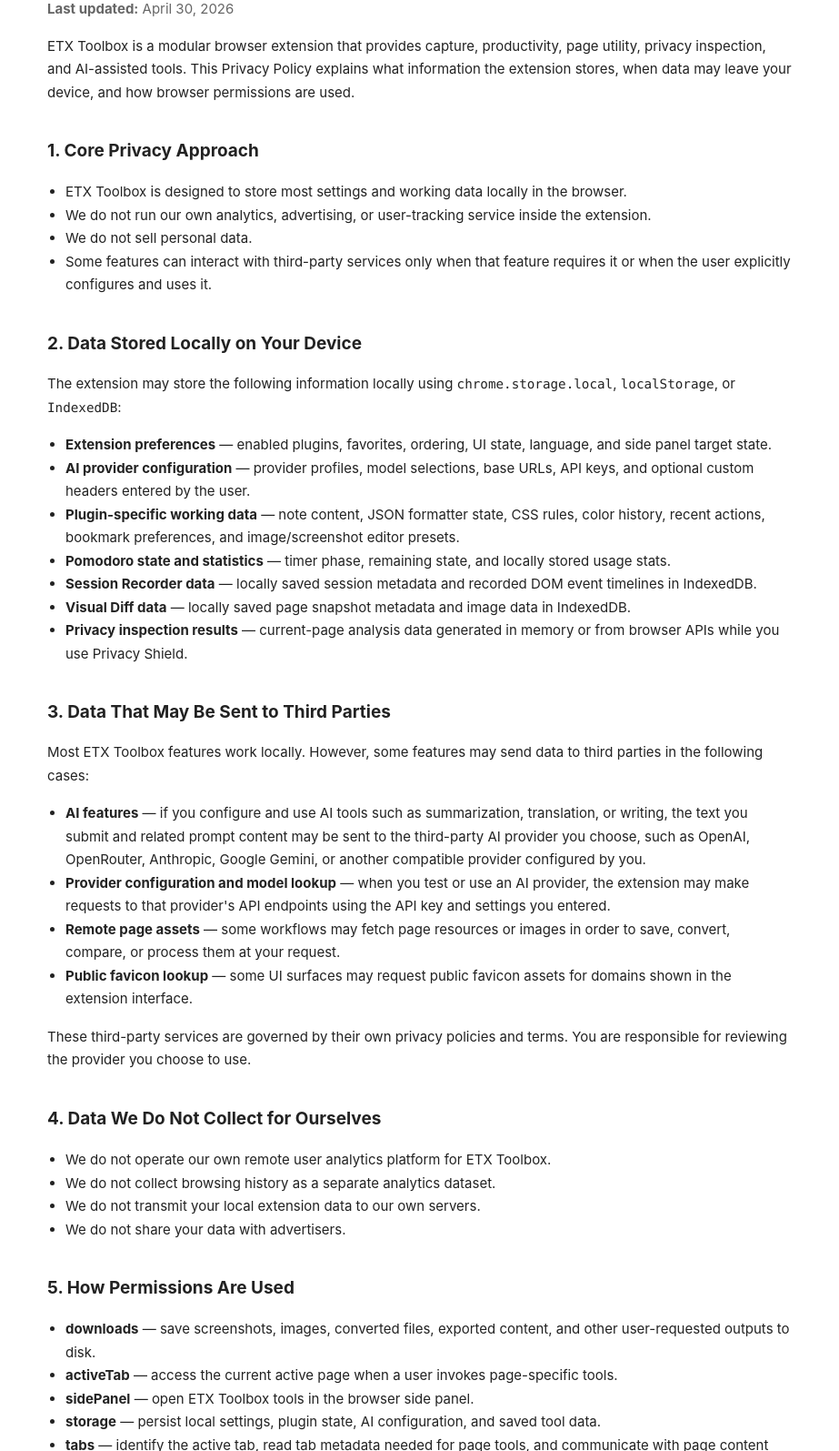
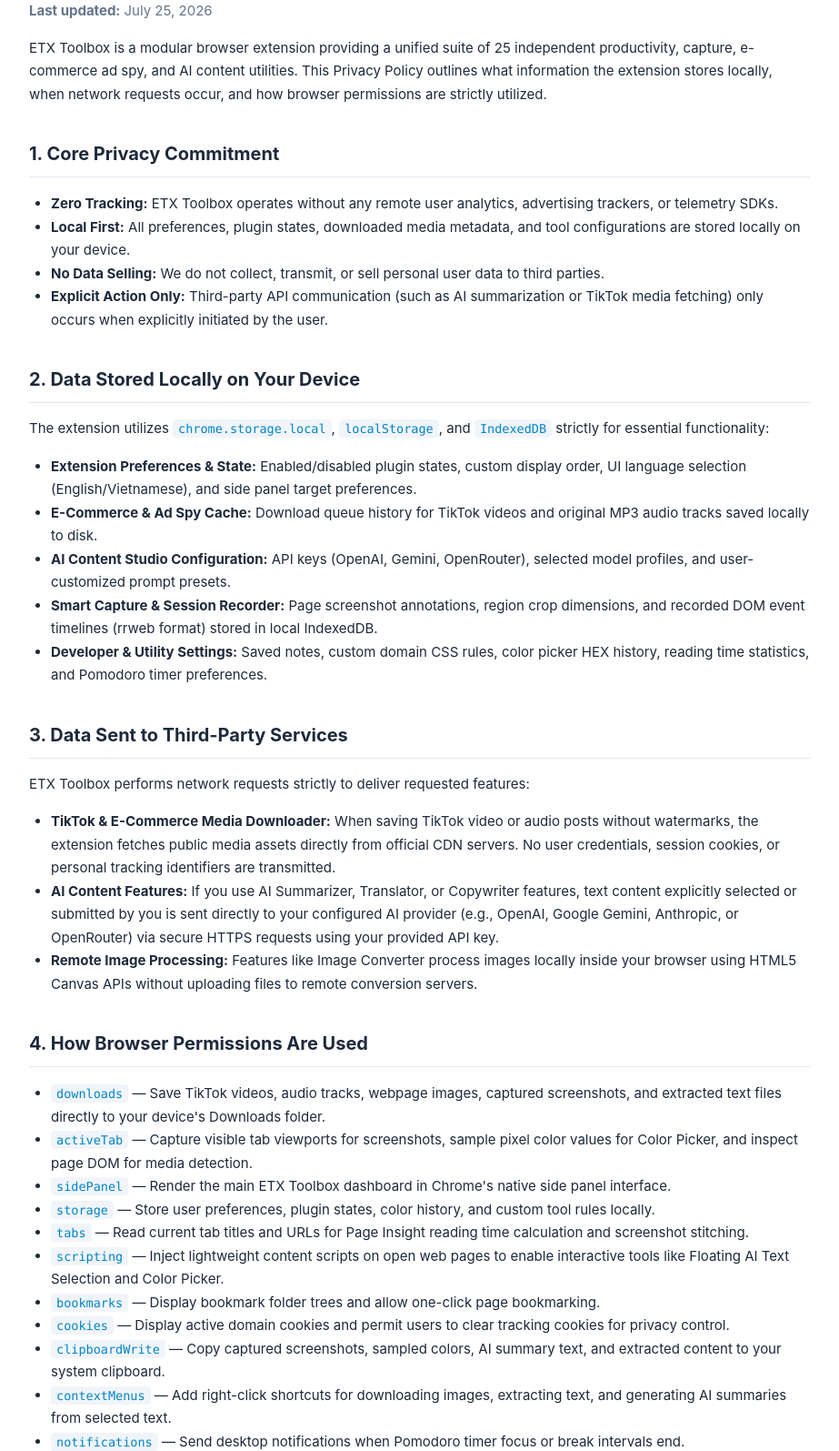
Before and after one commit to binh-dev-k2/etx-toolbox-privacy, a plain HTML site: page index.html in a window 1280 px wide. Shown: the part 102-1697 px from the top of the page at 91% size, without its empty margins (178-1101 px from the left). Drawn offline with Linux system fonts and the light colour scheme.

Commit message:
Revise Privacy Policy to version 2.1.0
Updated the Privacy Policy to version 2.1.0 with changes to styling, content, and structure.

```diff
--- a/index.html
+++ b/index.html
@@ -4,153 +4,149 @@
 <head>
   <meta charset="UTF-8">
   <meta name="viewport" content="width=device-width, initial-scale=1.0">
-  <title>Privacy Policy — ETX Toolbox</title>
+  <title>Privacy Policy — ETX Toolbox v2.1.0</title>
   <style>
     :root {
-      color-scheme: light;
+      color-scheme: light dark;
     }
 
     body {
-      font-family: -apple-system, BlinkMacSystemFont, 'Segoe UI', sans-serif;
-      max-width: 820px;
+      font-family: -apple-system, BlinkMacSystemFont, 'Segoe UI', Roboto, Oxygen, Ubuntu, Cantarell, sans-serif;
+      max-width: 860px;
       margin: 48px auto;
       padding: 0 24px 64px;
-      color: #222;
+      color: #1e293b;
       line-height: 1.7;
-      background: #fff;
+      background: #ffffff;
+    }
+
+    @media (prefers-color-scheme: dark) {
+      body {
+        background: #0f172a;
+        color: #f8fafc;
+      }
+      .muted {
+        color: #94a3b8 !important;
+      }
+      code {
+        background: #1e293b !important;
+        color: #38bdf8 !important;
+      }
+      footer {
+        color: #64748b !important;
+      }
     }
 
     h1 {
-      font-size: 30px;
+      font-size: 32px;
       line-height: 1.2;
       margin-bottom: 8px;
+      letter-spacing: -0.5px;
     }
 
     h2 {
-      font-size: 19px;
+      font-size: 20px;
       margin-top: 36px;
-      margin-bottom: 10px;
+      margin-bottom: 12px;
+      border-bottom: 1px solid #e2e8f0;
+      padding-bottom: 8px;
     }
 
-    p,
-    li {
+    p, li {
       font-size: 15px;
     }
 
     ul {
-      padding-left: 20px;
+      padding-left: 24px;
     }
 
     code {
       font-family: ui-monospace, SFMono-Regular, Menlo, Consolas, monospace;
-      font-size: 0.95em;
+      font-size: 0.9em;
+      background: #f1f5f9;
+      padding: 2px 6px;
+      border-radius: 4px;
+      color: #0284c7;
     }
 
     .muted {
-      color: #666;
+      color: #64748b;
     }
 
     footer {
-      margin-top: 48px;
-      color: #888;
+      margin-top: 56px;
+      color: #94a3b8;
       font-size: 13px;
+      border-top: 1px solid #e2e8f0;
+      padding-top: 16px;
     }
   </style>
 </head>
 
 <body>
-  <h1>Privacy Policy — ETX Toolbox</h1>
-  <p class="muted"><strong>Last updated:</strong> April 30, 2026</p>
+  <h1>Privacy Policy — ETX Toolbox v2.1.0</h1>
+  <p class="muted"><strong>Last updated:</strong> July 25, 2026</p>
 
   <p>
-    ETX Toolbox is a modular browser extension that provides capture, productivity, page utility, privacy inspection,
-    and AI-assisted tools. This Privacy Policy explains what information the extension stores, when data may leave your
-    device, and how browser permissions are used.
+    ETX Toolbox is a modular browser extension providing a unified suite of 25 independent productivity, capture, e-commerce ad spy, and AI content utilities. This Privacy Policy outlines what information the extension stores locally, when network requests occur, and how browser permissions are strictly utilized.
   </p>
 
-  <h2>1. Core Privacy Approach</h2>
+  <h2>1. Core Privacy Commitment</h2>
   <ul>
-    <li>ETX Toolbox is designed to store most settings and working data locally in the browser.</li>
-    <li>We do not run our own analytics, advertising, or user-tracking service inside the extension.</li>
-    <li>We do not sell personal data.</li>
-    <li>Some features can interact with third-party services only when that feature requires it or when the user explicitly configures and uses it.</li>
+    <li><strong>Zero Tracking:</strong> ETX Toolbox operates without any remote user analytics, advertising trackers, or telemetry SDKs.</li>
+    <li><strong>Local First:</strong> All preferences, plugin states, downloaded media metadata, and tool configurations are stored locally on your device.</li>
+    <li><strong>No Data Selling:</strong> We do not collect, transmit, or sell personal user data to third parties.</li>
+    <li><strong>Explicit Action Only:</strong> Third-party API communication (such as AI summarization or TikTok media fetching) only occurs when explicitly initiated by the user.</li>
   </ul>
 
   <h2>2. Data Stored Locally on Your Device</h2>
-  <p>The extension may store the following information locally using <code>chrome.storage.local</code>, <code>localStorage</code>, or <code>IndexedDB</code>:</p>
+  <p>The extension utilizes <code>chrome.storage.local</code>, <code>localStorage</code>, and <code>IndexedDB</code> strictly for essential functionality:</p>
   <ul>
-    <li><strong>Extension preferences</strong> — enabled plugins, favorites, ordering, UI state, language, and side panel target state.</li>
-    <li><strong>AI provider configuration</strong> — provider profiles, model selections, base URLs, API keys, and optional custom headers entered by the user.</li>
-    <li><strong>Plugin-specific working data</strong> — note content, JSON formatter state, CSS rules, color history, recent actions, bookmark preferences, and image/screenshot editor presets.</li>
-    <li><strong>Pomodoro state and statistics</strong> — timer phase, remaining state, and locally stored usage stats.</li>
-    <li><strong>Session Recorder data</strong> — locally saved session metadata and recorded DOM event timelines in IndexedDB.</li>
-    <li><strong>Visual Diff data</strong> — locally saved page snapshot metadata and image data in IndexedDB.</li>
-    <li><strong>Privacy inspection results</strong> — current-page analysis data generated in memory or from browser APIs while you use Privacy Shield.</li>
+    <li><strong>Extension Preferences &amp; State:</strong> Enabled/disabled plugin states, custom display order, UI language selection (English/Vietnamese), and side panel target preferences.</li>
+    <li><strong>E-Commerce &amp; Ad Spy Cache:</strong> Download queue history for TikTok videos and original MP3 audio tracks saved locally to disk.</li>
+    <li><strong>AI Content Studio Configuration:</strong> API keys (OpenAI, Gemini, OpenRouter), selected model profiles, and user-customized prompt presets.</li>
+    <li><strong>Smart Capture &amp; Session Recorder:</strong> Page screenshot annotations, region crop dimensions, and recorded DOM event timelines (rrweb format) stored in local IndexedDB.</li>
+    <li><strong>Developer &amp; Utility Settings:</strong> Saved notes, custom domain CSS rules, color picker HEX history, reading time statistics, and Pomodoro timer preferences.</li>
   </ul>
 
-  <h2>3. Data That May Be Sent to Third Parties</h2>
-  <p>Most ETX Toolbox features work locally. However, some features may send data to third parties in the following cases:</p>
+  <h2>3. Data Sent to Third-Party Services</h2>
+  <p>ETX Toolbox performs network requests strictly to deliver requested features:</p>
   <ul>
-    <li><strong>AI features</strong> — if you configure and use AI tools such as summarization, translation, or writing, the text you submit and related prompt content may be sent to the third-party AI provider you choose, such as OpenAI, OpenRouter, Anthropic, Google Gemini, or another compatible provider configured by you.</li>
-    <li><strong>Provider configuration and model lookup</strong> — when you test or use an AI provider, the extension may make requests to that provider's API endpoints using the API key and settings you entered.</li>
-    <li><strong>Remote page assets</strong> — some workflows may fetch page resources or images in order to save, convert, compare, or process them at your request.</li>
-    <li><strong>Public favicon lookup</strong> — some UI surfaces may request public favicon assets for domains shown in the extension interface.</li>
-  </ul>
-  <p>
-    These third-party services are governed by their own privacy policies and terms. You are responsible for reviewing
-    the provider you choose to use.
-  </p>
-
-  <h2>4. Data We Do Not Collect for Ourselves</h2>
-  <ul>
-    <li>We do not operate our own remote user analytics platform for ETX Toolbox.</li>
-    <li>We do not collect browsing history as a separate analytics dataset.</li>
-    <li>We do not transmit your local extension data to our own servers.</li>
-    <li>We do not share your data with advertisers.</li>
+    <li><strong>TikTok &amp; E-Commerce Media Downloader:</strong> When saving TikTok video or audio posts without watermarks, the extension fetches public media assets directly from official CDN servers. No user credentials, session cookies, or personal tracking identifiers are transmitted.</li>
+    <li><strong>AI Content Features:</strong> If you use AI Summarizer, Translator, or Copywriter features, text content explicitly selected or submitted by you is sent directly to your configured AI provider (e.g., OpenAI, Google Gemini, Anthropic, or OpenRouter) via secure HTTPS requests using your provided API key.</li>
+    <li><strong>Remote Image Processing:</strong> Features like Image Converter process images locally inside your browser using HTML5 Canvas APIs without uploading files to remote conversion servers.</li>
   </ul>
 
-  <h2>5. How Permissions Are Used</h2>
+  <h2>4. How Browser Permissions Are Used</h2>
   <ul>
-    <li><strong>downloads</strong> — save screenshots, images, converted files, exported content, and other user-requested outputs to disk.</li>
-    <li><strong>activeTab</strong> — access the current active page when a user invokes page-specific tools.</li>
-    <li><strong>sidePanel</strong> — open ETX Toolbox tools in the browser side panel.</li>
-    <li><strong>storage</strong> — persist local settings, plugin state, AI configuration, and saved tool data.</li>
-    <li><strong>tabs</strong> — identify the active tab, read tab metadata needed for page tools, and communicate with page content scripts.</li>
-    <li><strong>windows</strong> — open and control extension UI flows that depend on the current browser window context.</li>
-    <li><strong>alarms</strong> — keep timer-based features such as Pomodoro working reliably under Manifest V3 service worker suspension.</li>
-    <li><strong>scripting</strong> — inject content scripts on supported pages when needed for tools like Color Picker, Text Extractor, Privacy Shield, and similar page utilities.</li>
-    <li><strong>bookmarks</strong> — create or manage bookmarks when the user uses bookmark-related features.</li>
-    <li><strong>cookies</strong> — inspect or remove cookies for the current site when the user uses cookie/privacy tools.</li>
-    <li><strong>clipboardWrite</strong> — copy colors, text, screenshots, QR codes, and other generated output to the clipboard when requested by the user.</li>
-    <li><strong>contextMenus</strong> — provide right-click actions such as translating selected text or downloading images.</li>
-    <li><strong>notifications</strong> — show Pomodoro and workflow notifications initiated by extension features.</li>
-    <li><strong>&lt;all_urls&gt;</strong> — allow page-level tools to run on websites the user chooses to use them on.</li>
+    <li><code>downloads</code> — Save TikTok videos, audio tracks, webpage images, captured screenshots, and extracted text files directly to your device's Downloads folder.</li>
+    <li><code>activeTab</code> — Capture visible tab viewports for screenshots, sample pixel color values for Color Picker, and inspect page DOM for media detection.</li>
+    <li><code>sidePanel</code> — Render the main ETX Toolbox dashboard in Chrome's native side panel interface.</li>
+    <li><code>storage</code> — Store user preferences, plugin states, color history, and custom tool rules locally.</li>
+    <li><code>tabs</code> — Read current tab titles and URLs for Page Insight reading time calculation and screenshot stitching.</li>
+    <li><code>scripting</code> — Inject lightweight content scripts on open web pages to enable interactive tools like Floating AI Text Selection and Color Picker.</li>
+    <li><code>bookmarks</code> — Display bookmark folder trees and allow one-click page bookmarking.</li>
+    <li><code>cookies</code> — Display active domain cookies and permit users to clear tracking cookies for privacy control.</li>
+    <li><code>clipboardWrite</code> — Copy captured screenshots, sampled colors, AI summary text, and extracted content to your system clipboard.</li>
+    <li><code>contextMenus</code> — Add right-click shortcuts for downloading images, extracting text, and generating AI summaries from selected text.</li>
+    <li><code>notifications</code> — Send desktop notifications when Pomodoro timer focus or break intervals end.</li>
+    <li><code>&lt;all_urls&gt;</code> — Enable page-level content scripts to run across websites requested by the user.</li>
   </ul>
 
-  <h2>6. Data Retention and Control</h2>
+  <h2>5. Data Retention &amp; User Control</h2>
   <ul>
-    <li>Locally stored extension data remains on your device until you remove it, overwrite it, clear browser storage, or uninstall the extension.</li>
-    <li>You can remove many saved items directly through the extension UI, such as notes, snapshots, recorder sessions, or plugin data.</li>
-    <li>Uninstalling the extension typically removes extension-managed local storage, subject to browser behavior.</li>
+    <li>All extension data stored in <code>chrome.storage.local</code> or <code>IndexedDB</code> remains on your device until manually cleared or until the extension is uninstalled.</li>
+    <li>You can clear saved notes, screenshot history, color palettes, and session recordings at any time directly within the extension options menu.</li>
+    <li>Uninstalling ETX Toolbox automatically removes all local storage associated with the extension.</li>
   </ul>
 
-  <h2>7. Security</h2>
+  <h2>6. Contact &amp; Compliance</h2>
   <p>
-    We aim to minimize data collection and keep sensitive configuration local to the browser whenever possible.
-    However, no software environment can guarantee absolute security. If you configure third-party AI providers, the
-    security of requests sent to those services depends in part on those providers and your chosen configuration.
+    If you have any questions, concerns, or requests regarding this Privacy Policy or data security in ETX Toolbox v2.1.0, please contact developer support:
   </p>
+  <p><strong>Developer Email:</strong> <code>binhcoder02@gmail.com</code></p>
 
-  <h2>8. Changes to This Policy</h2>
-  <p>
-    We may update this Privacy Policy from time to time to reflect product, permission, or compliance changes. The
-    updated version will be published with a revised "Last updated" date.
-  </p>
-
-  <h2>9. Contact</h2>
-  <p>If you have questions about this Privacy Policy, contact: <strong>binhcoder02@gmail.com</strong></p>
-
-  <footer>ETX Toolbox &mdash; Privacy Policy</footer>
+  <footer>ETX Toolbox v2.1.0 &mdash; Official Privacy Policy</footer>
 </body>
 
 </html>
```
